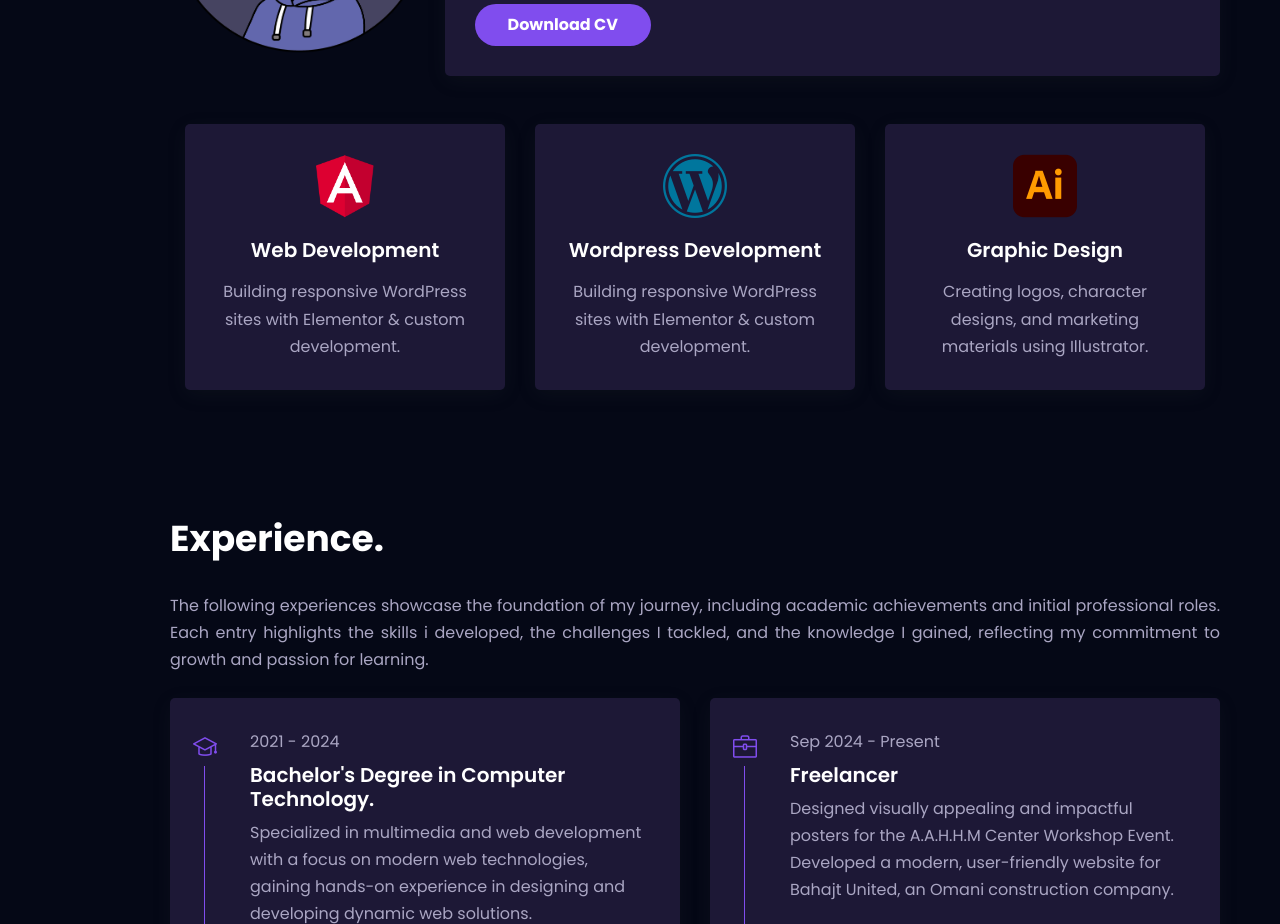
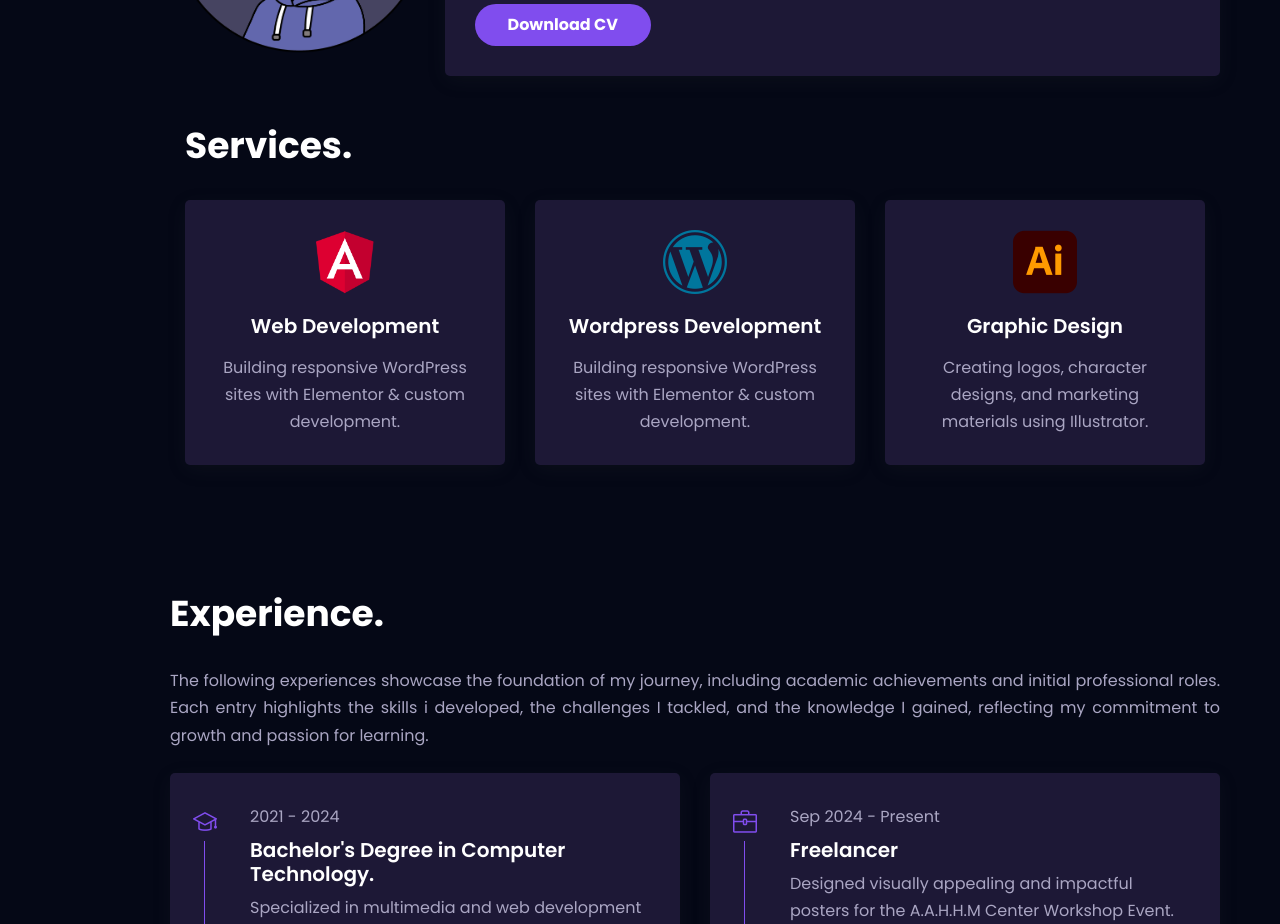
Before and after one commit to AmenZemzem68/amen-zemzem-portfolio, a React (Vite) app: page / in a window 1280 px wide. Shown: the part 1160-2084 px from the top of the page. Built offline with nearby package versions, Linux system fonts and the light colour scheme.

Commit message:
Updating services section

```diff
--- a/src/components/skills/skills.jsx
+++ b/src/components/skills/skills.jsx
@@ -30,6 +30,7 @@ const data = [
 const skills = () => {
   return (
     <section className="services container" style={{ paddingTop: "3rem" }}>
+      <h2 className="section-title">Services.</h2>
       <div className="services-container grid">
         {data.map(({ id, image, title, description }) => {
           return (
```
